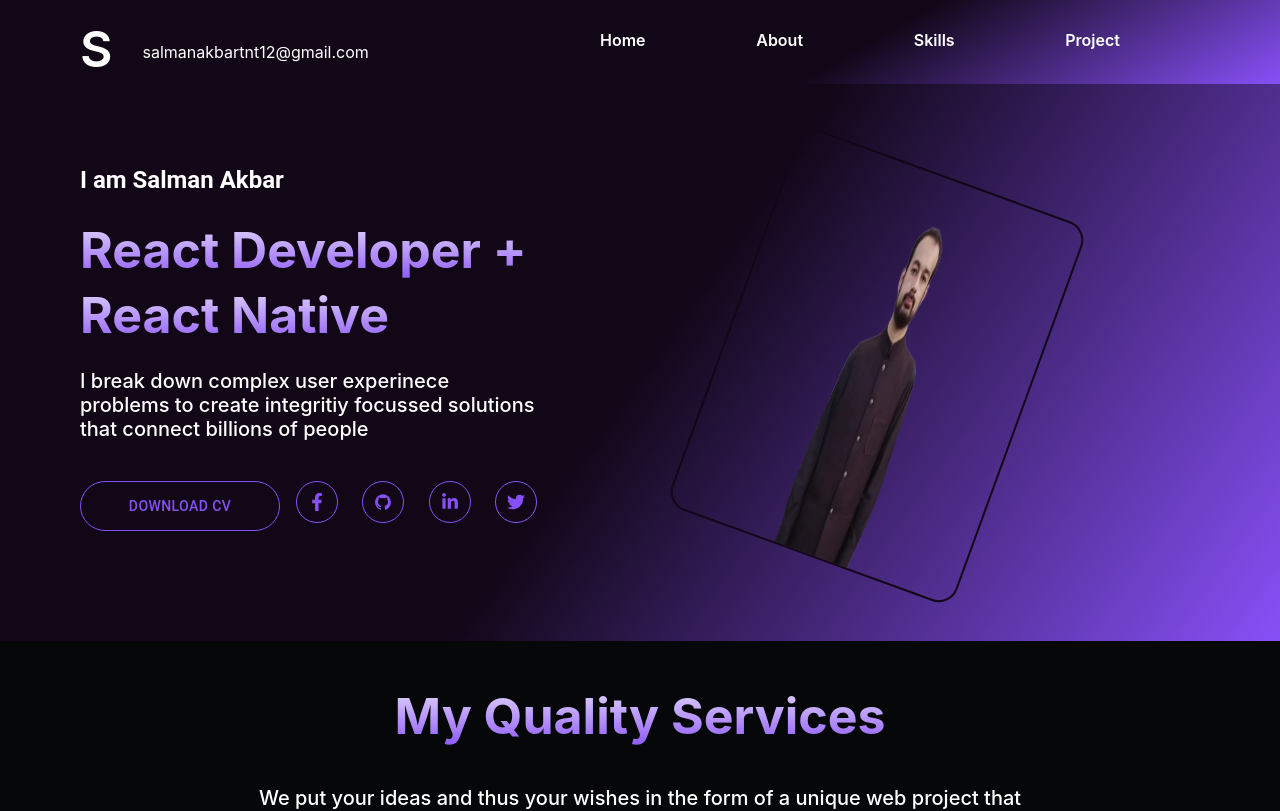
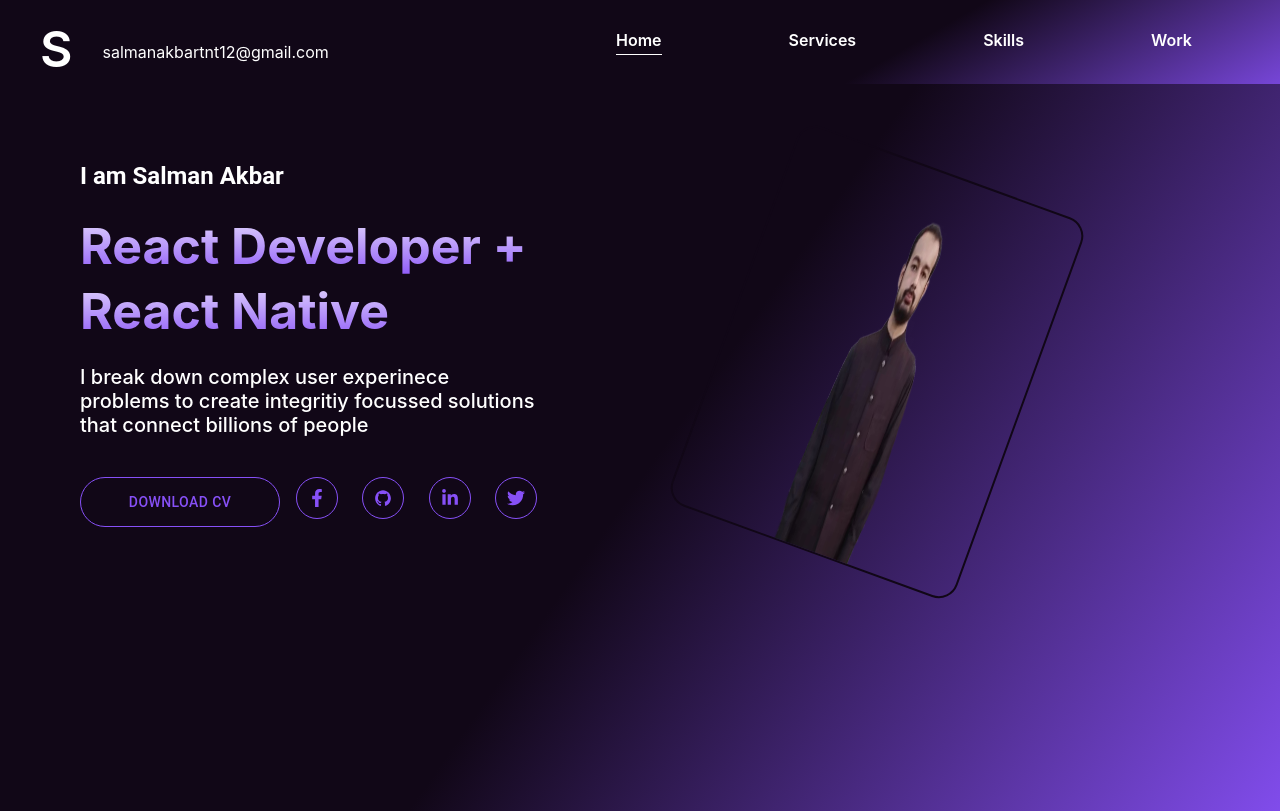
Before and after one commit to salmancheema05/portfolio, a React (Create React App) app: page / in a window 1280 px wide. Shown: the top 811 px of the page. Built offline with nearby package versions, Linux system fonts and the light colour scheme.

Commit message:
navbar has beed  updated

```diff
--- a/src/sections/header.jsx
+++ b/src/sections/header.jsx
@@ -14,7 +14,10 @@
     <Box
       sx={{
         background: "linear-gradient(125deg, #110717 50%,#8750f7 )",
+        mt: 10,
+        height: "100vh",
       }}
+      id="home"
     >
       <DefaultBox>
         <Box pt={10} pb={5}>
@@ -82,7 +85,6 @@
                 height={400}
                 border={2}
                 borderRadius={5}
-                mb={4.1}
                 sx={{
                   transform: "rotate(20deg)",
                   transition: "transform 0.3s",
--- a/src/sections/navbar.jsx
+++ b/src/sections/navbar.jsx
@@ -1,17 +1,32 @@
-import React from "react";
+import React, { useState } from "react";
 import { Box } from "@mui/material";
 
 const Navbar = () => {
+  const [selectedMenu, setSelectedMenu] = useState("home");
+  const handleScroll = (sectionId) => {
+    const element = document.getElementById(sectionId);
+    if (element) {
+      element.scrollIntoView({ behavior: "smooth" });
+      setSelectedMenu(sectionId);
+    } else {
+      console.error(`Element with ID ${sectionId} not found`);
+    }
+  };
   return (
     <Box
       sx={{
         display: "flex",
         backgroundImage: "linear-gradient(150deg, #110717 66%,#8750f7  )",
-        pl: 10,
+        position: "fixed",
+        top: 0,
+        width: "90%",
+        pl: 5,
         pr: 20,
         height: 60,
         lineHeight: 1,
         pt: 3,
+        justifyContent: "space-around",
+        zIndex: 1,
       }}
     >
       <Box display="flex">
@@ -28,12 +43,61 @@
           marginLeft: "auto", // Pushes menu items to the right
           width: "50%", // Adjust width as needed
           lineHeight: 2,
+          zIndex: 100,
         }}
       >
-        <p style={{ color: "white", fontSize: 16, fontWeight: 600 }}>Home</p>
-        <p style={{ color: "white", fontSize: 16, fontWeight: 600 }}>About</p>
-        <p style={{ color: "white", fontSize: 16, fontWeight: 600 }}>Skills</p>
-        <p style={{ color: "white", fontSize: 16, fontWeight: 600 }}>Project</p>
+        <p
+          style={{
+            color: "white",
+            fontSize: 16,
+            fontWeight: 600,
+            cursor: "pointer",
+            height: 30,
+            borderBottom: selectedMenu == "home" ? "1px solid white" : null,
+          }}
+          onClick={() => handleScroll("home")}
+        >
+          Home
+        </p>
+        <p
+          style={{
+            color: "white",
+            fontSize: 16,
+            fontWeight: 600,
+            cursor: "pointer",
+            height: 30,
+            borderBottom: selectedMenu == "services" ? "1px solid white" : null,
+          }}
+          onClick={() => handleScroll("services")}
+        >
+          Services
+        </p>
+        <p
+          style={{
+            color: "white",
+            fontSize: 16,
+            fontWeight: 600,
+            cursor: "pointer",
+            height: 30,
+            borderBottom: selectedMenu == "skills" ? "1px solid white" : null,
+          }}
+          onClick={() => handleScroll("skills")}
+        >
+          Skills
+        </p>
+        <p
+          style={{
+            color: "white",
+            fontSize: 16,
+            fontWeight: 600,
+            cursor: "pointer",
+            height: 30,
+            borderBottom: selectedMenu == "work" ? "1px solid white" : null,
+          }}
+          onClick={() => handleScroll("work")}
+        >
+          Work
+        </p>
       </Box>
     </Box>
   );
--- a/src/sections/projects.jsx
+++ b/src/sections/projects.jsx
@@ -9,7 +9,7 @@
 import DefaultParagraph from "../components/paragraph";
 const Projects = () => {
   return (
-    <Box bgcolor="#0f0716" pb={20}>
+    <Box bgcolor="#0f0716" pb={20} id="work">
       <DefaultBox>
         <Box pt={5} pb={5}>
           <Grid container spacing={2}>
--- a/src/sections/services.jsx
+++ b/src/sections/services.jsx
@@ -5,7 +5,7 @@
 import DefaultParagraph from "../components/paragraph";
 const Services = () => {
   return (
-    <Box bgcolor="#050709" pb={20}>
+    <Box bgcolor="#050709" pb={20} id="services">
       <DefaultBox>
         <Box pt={5} pb={5}>
           <Grid container spacing={2}>
--- a/src/sections/skills.jsx
+++ b/src/sections/skills.jsx
@@ -8,7 +8,7 @@
 
 const Skills = () => {
   return (
-    <Box bgcolor="#050709" pb={20}>
+    <Box bgcolor="#050709" pb={20} id="skills">
       <DefaultBox>
         <Grid container spacing={5}>
           <Grid item xs={12} sm={6} md={12} lg={12} xl={12}>
```
